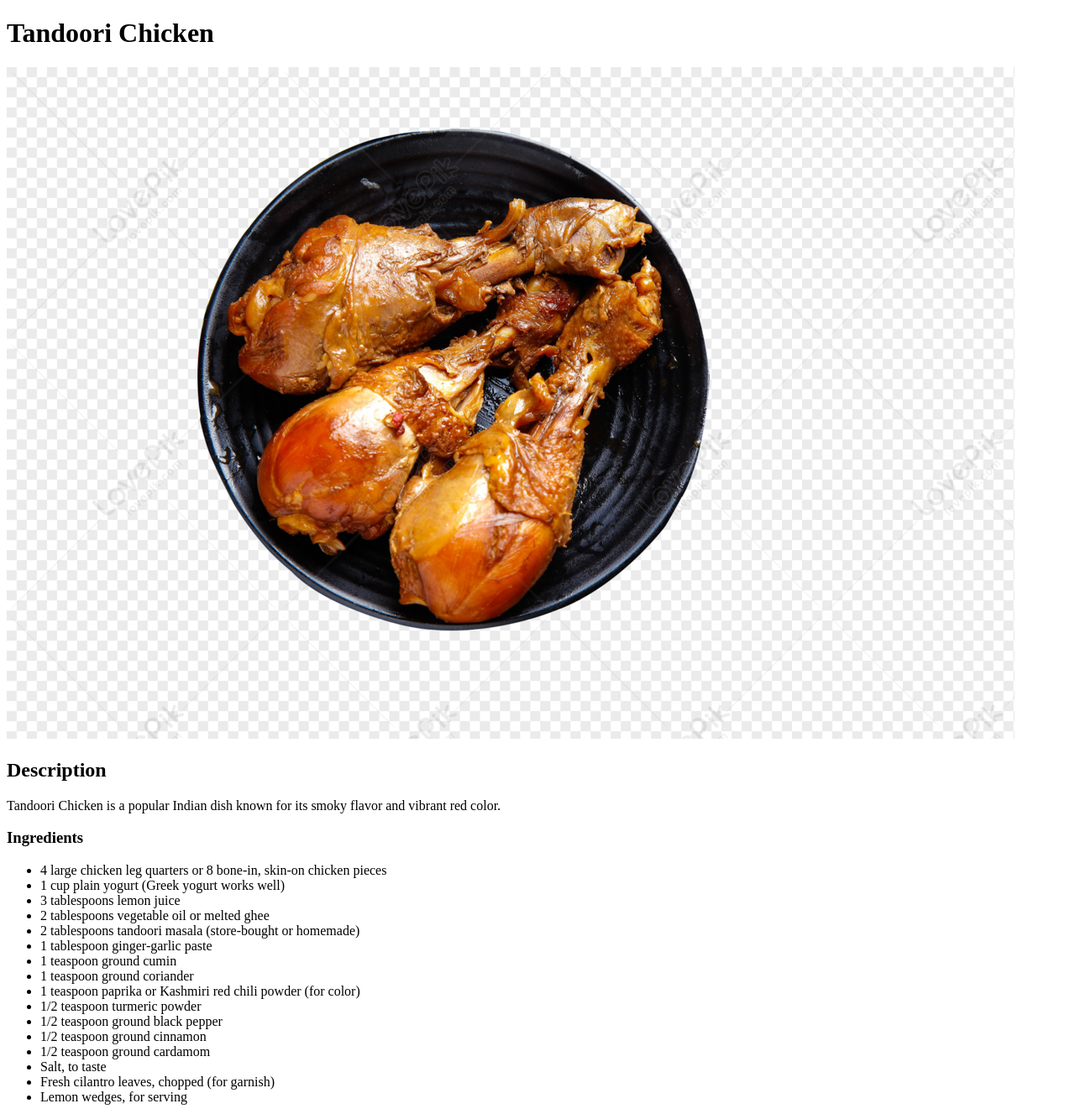
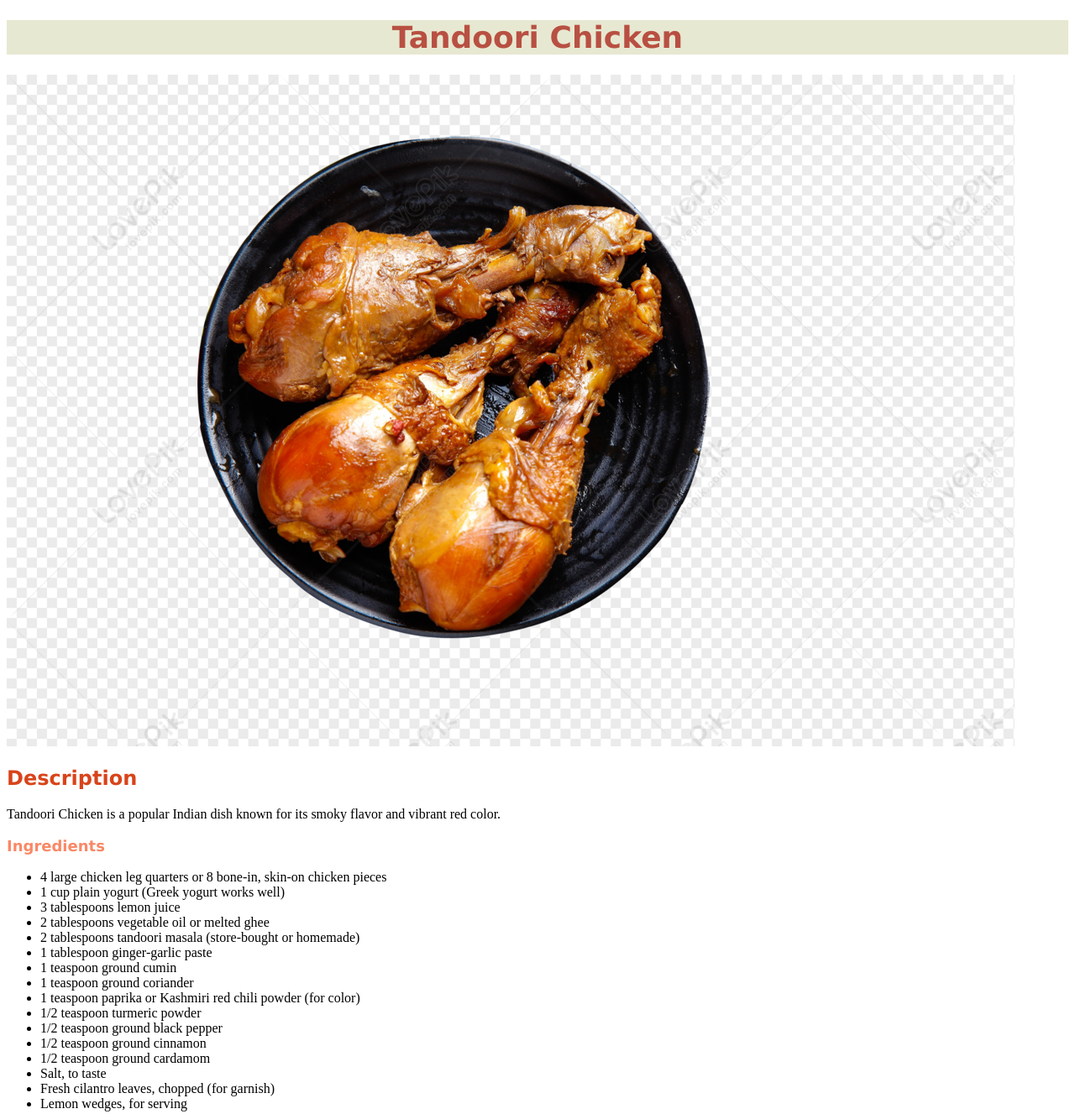
Before and after one commit to sukhiT96/odin-recipes, a plain HTML site: page recipes/Tandoori_chicken.html in a window 1280 px wide. Shown: the top 1327 px of the page at 84% size. Drawn offline with Linux system fonts and the light colour scheme.

Commit message:
first styling done basic CSS implemented

```diff
--- a/recipes/Tandoori_chicken.html
+++ b/recipes/Tandoori_chicken.html
@@ -4,13 +4,14 @@
   <meta charset="UTF-8">
   <meta name="viewport" content="width=device-width, initial-scale=1.0">
   <title>Tandoori Chicken</title>
+  <link rel="stylesheet" href="../styles.css">
 </head>
 <body>
-  <h1>Tandoori Chicken</h1>
+  <h1 class="main-heading">Tandoori Chicken</h1>
   <img src="../images/Tandoori_chicken.png"alt="Picture of tandoori chicken">
-  <h2>Description</h2>
+  <h2 class="recipe-heading">Description</h2>
     <p>Tandoori Chicken is a popular Indian dish known for its smoky flavor and vibrant red color.</P>
-    <h3>Ingredients</h3>
+    <h3 class="step-heading">Ingredients</h3>
       <ul>
         <li>4 large chicken leg quarters or 8 bone-in, skin-on chicken pieces</li>
         <li>1 cup plain yogurt (Greek yogurt works well)</li>
@@ -29,7 +30,7 @@
         <li>Fresh cilantro leaves, chopped (for garnish)</li>
         <li>Lemon wedges, for serving</li>
       </ul>
-  <h2>Steps</h2>
+  <h2 class="recipe-heading">Steps</h2>
         <ol>
           <li><strong>Prepare the chicken:</strong> Wash the chicken pieces thoroughly and pat them dry with paper towels. Make deep cuts or gashes into the chicken pieces to allow the marinade to penetrate.</li>
           <li><strong>Marinate the chicken:</strong> In a large bowl, combine yogurt, lemon juice, vegetable oil or melted ghee, tandoori masala, ginger-garlic paste, ground cumin, ground coriander, paprika or Kashmiri red chili powder, turmeric powder, ground black pepper, ground cinnamon, ground cardamom, and salt. Mix everything well to form a smooth marinade.</li>
--- /dev/null
+++ b/styles.css
@@ -0,0 +1,26 @@
+.main-heading {
+  font-family:Verdana, Geneva, Tahoma, sans-serif;
+  color: #B85042;
+  font-size: 36px;
+  font-weight: bold;
+  background-color: #E7E8D1;
+  text-align: center;
+}
+
+.recipe-heading {
+  font-family:Verdana, Geneva, Tahoma, sans-serif;
+  color: #d8441b;
+  font-size: 24px;
+  font-weight: bold;
+  background-color: white;
+  text-align: left;
+}
+
+.step-heading {
+  font-family:Verdana, Geneva, Tahoma, sans-serif;
+  color: #F98866;
+  font-size: 18px;
+  font-weight: bold;
+  background-color: white;
+  text-align: left;
+}
```
Also changed, not shown: index.html (+4 -3 lines), recipes/Aloo_paratha.html (+9 -8 lines).
